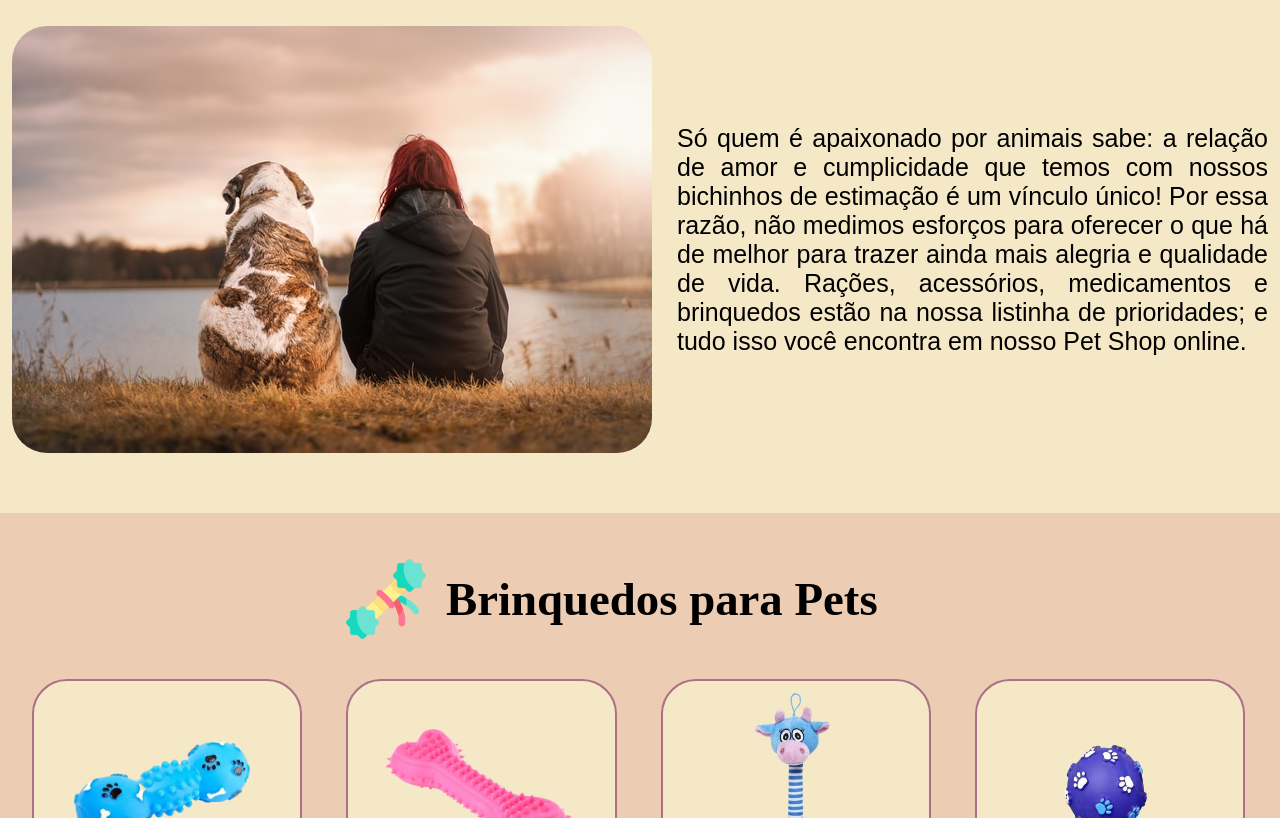
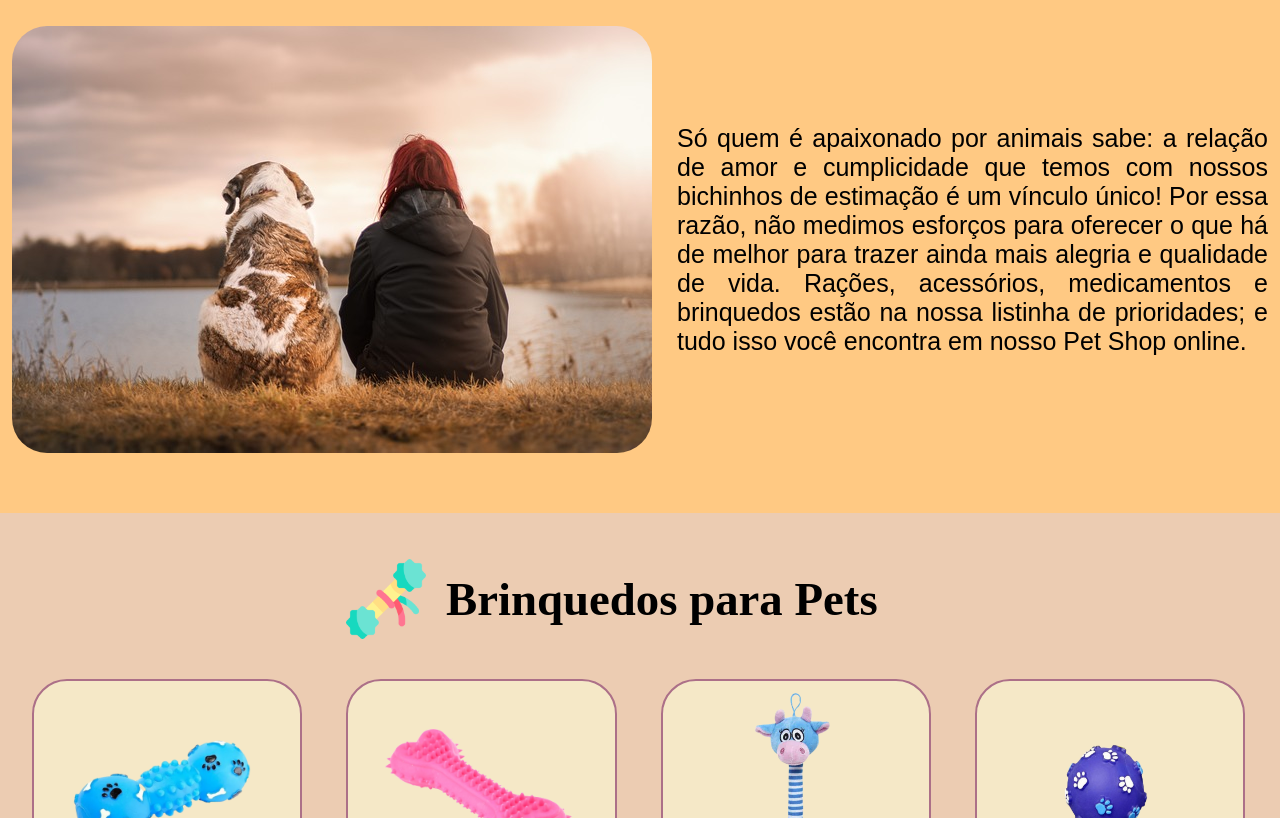
Before and after one commit to ppsavila/NekoShop, a plain HTML site: page Projeto/index.html in a window 1280 px wide. Shown: the part 187-1005 px from the top of the page. Drawn offline with Linux system fonts and the light colour scheme.

Commit message:
Update color bg
Co-Authored-By: Marinna Damaso <101846310+Maridamaso@users.noreply.github.com>

```diff
--- a/Projeto/index.css
+++ b/Projeto/index.css
@@ -1,5 +1,5 @@
 body{
-    background-color: #F5E8C7;
+    background-color: #ffc983;
     margin: 0px;
     padding: 0px;
     font-family: Fruit Days;
```
